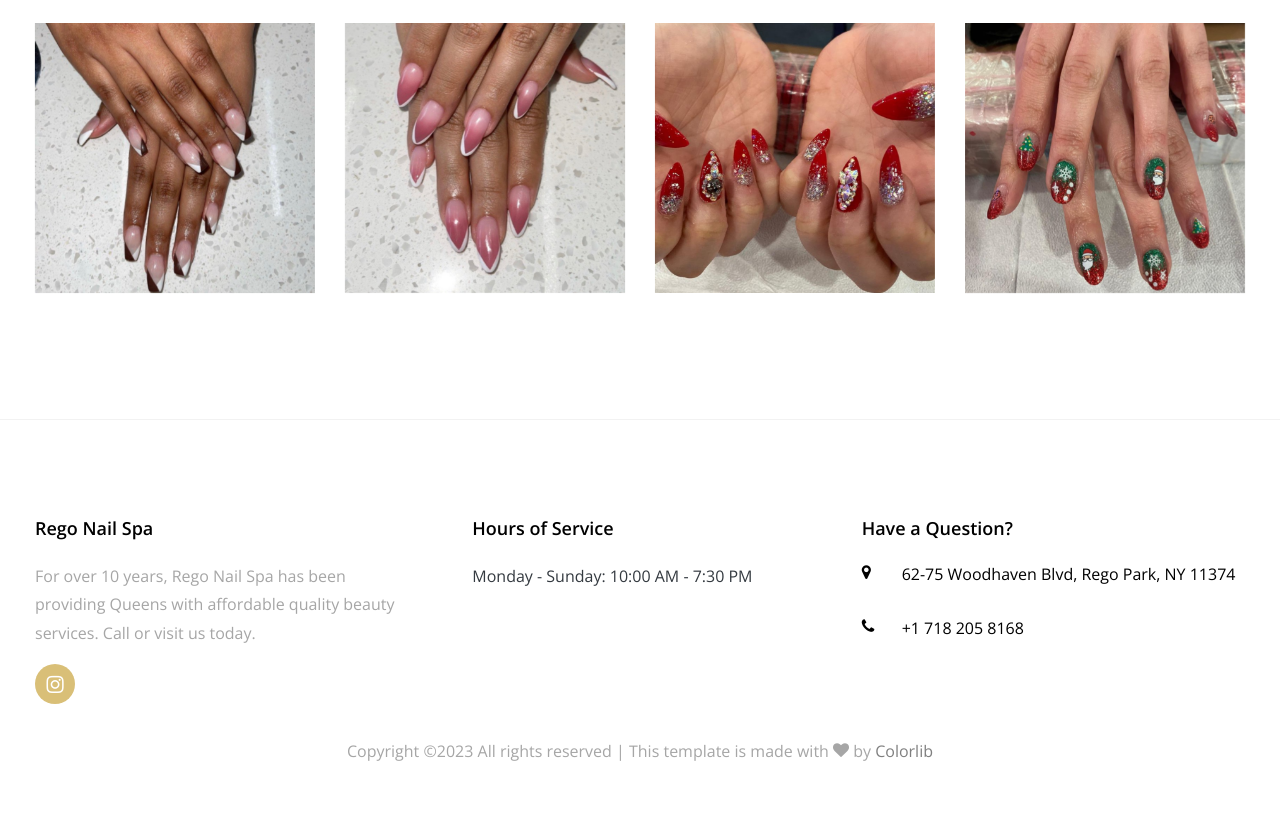
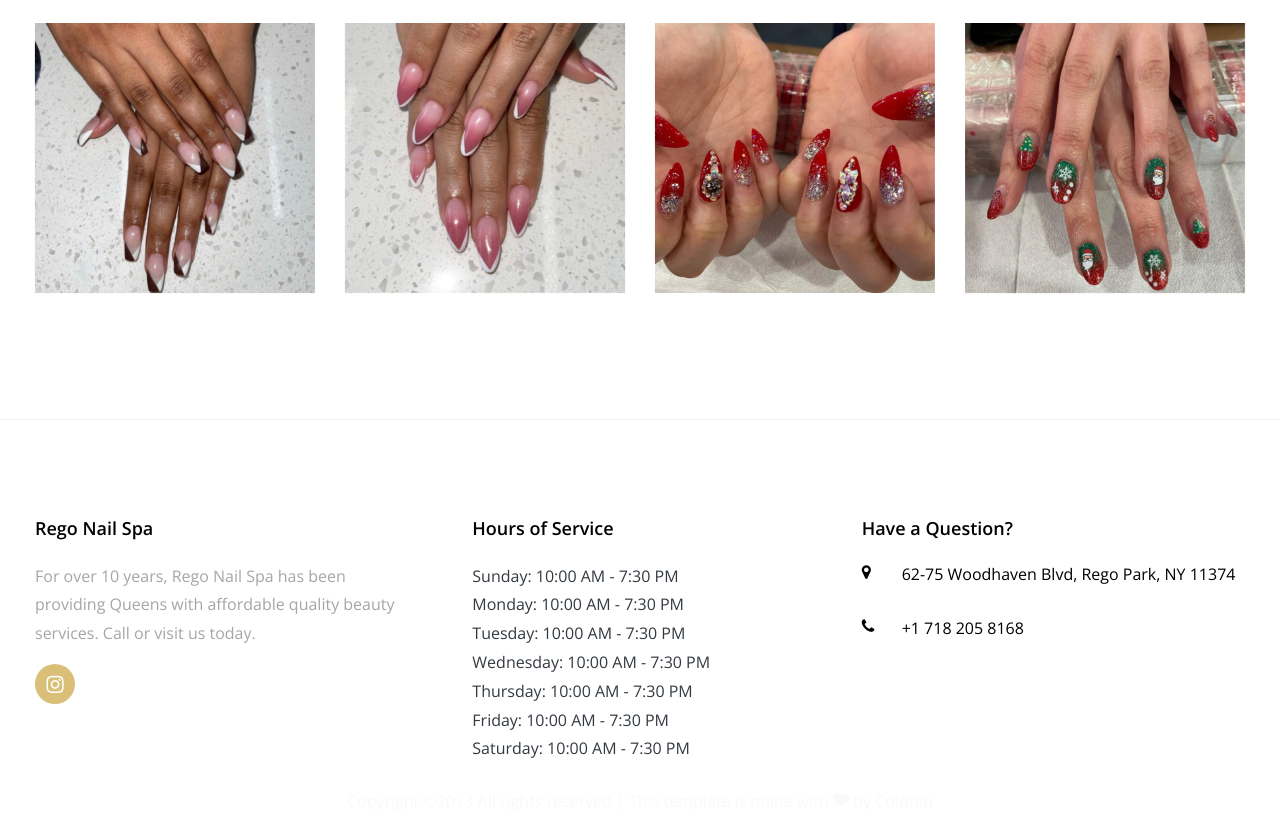
Before and after one commit to aln136/Rego-Nail-Spa, a plain HTML site: page index.html in a window 1280 px wide. Shown: the part 2892-3711 px from the top of the page. Drawn offline with nearby package versions, Linux system fonts and the light colour scheme; some packages are replaced by stand-ins of ours; no server answers; files whose address does not match are found by name.

Commit message:
Expanded hours of service

```diff
--- a/index.html
+++ b/index.html
@@ -718,7 +718,13 @@
             <div class="ftco-footer-widget mb-4 ml-md-4">
               <h2 class="ftco-heading-2">Hours of Service</h2>
               <ul class="list-unstyled text-dark">
-                <li>Monday - Sunday: 10:00 AM - 7:30 PM</li>
+                <li>Sunday: 10:00 AM - 7:30 PM</li>
+                <li>Monday: 10:00 AM - 7:30 PM</li>
+                <li>Tuesday: 10:00 AM - 7:30 PM</li>
+                <li>Wednesday: 10:00 AM - 7:30 PM</li>
+                <li>Thursday: 10:00 AM - 7:30 PM</li>
+                <li>Friday: 10:00 AM - 7:30 PM</li>
+                <li>Saturday: 10:00 AM - 7:30 PM</li>
               </ul>
             </div>
           </div>
@@ -750,14 +756,14 @@
           </div>
         </div>
         <div class="row">
-          <div class="col-md-12 text-center">
+          <div class="col-md-12 text-center text-light">
 
             <p>
               <!-- Link back to Colorlib can't be removed. Template is licensed under CC BY 3.0. -->
               Copyright &copy;<script>
                 document.write(new Date().getFullYear());
 
-              </script> All rights reserved | This template is made with <i class="icon-heart" aria-hidden="true"></i> by <a href="https://colorlib.com" target="_blank">Colorlib</a>
+              </script> All rights reserved | This template is made with <i class="icon-heart" aria-hidden="true"></i> by <a class="text-light" href="https://colorlib.com" target="_blank">Colorlib</a>
               <!-- Link back to Colorlib can't be removed. Template is licensed under CC BY 3.0. -->
             </p>
           </div>
```
